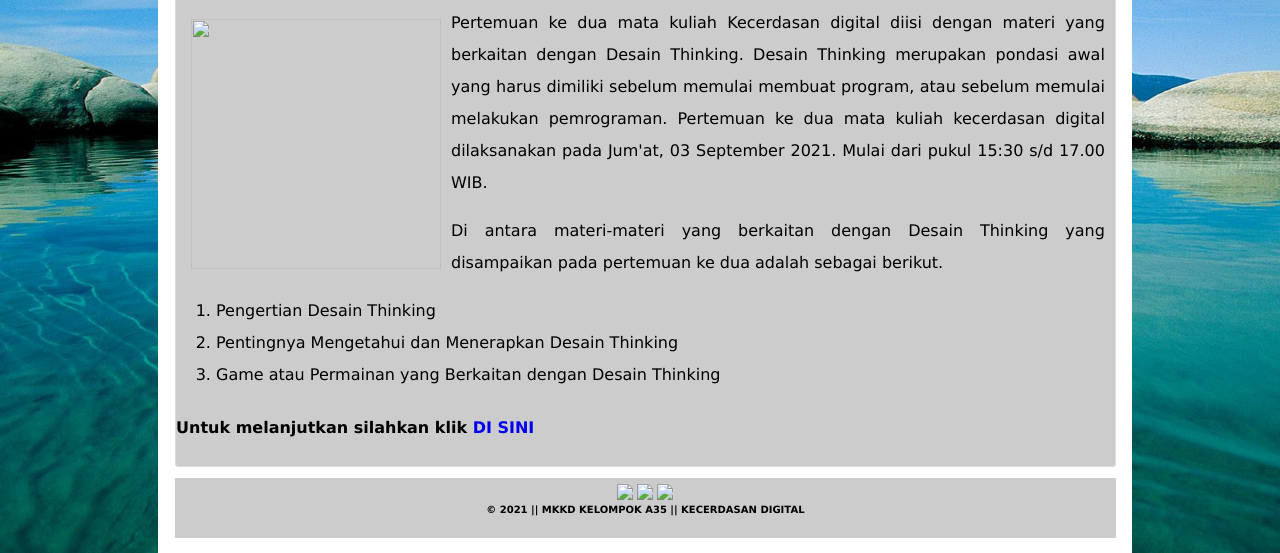
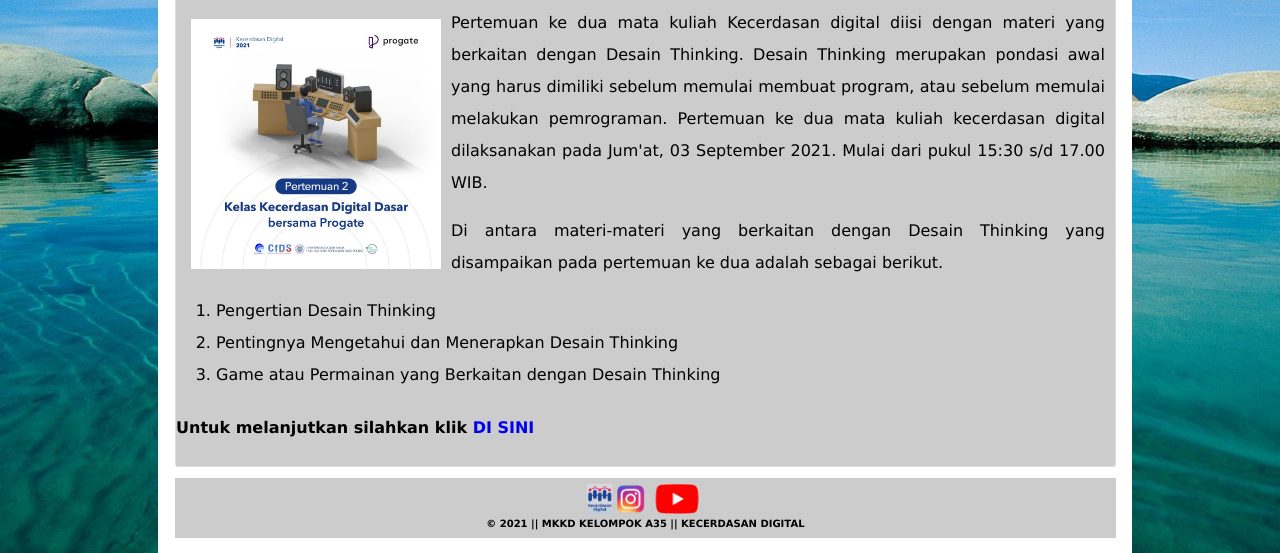
Before and after one commit to GitHubmkkda35/kelompoka35.github.io, a plain HTML site: page PERTEMUAN 2.html in a window 1280 px wide. Shown: the part 253-806 px from the top of the page. Drawn offline with Linux system fonts and the light colour scheme.

Commit message:
Update PERTEMUAN 2.html

```diff
--- a/PERTEMUAN 2.html
+++ b/PERTEMUAN 2.html
@@ -19,7 +19,7 @@
                     <div class="judul">
                         PERTEMUAN 2 </br> DESIGN THINKING PART I
                     </div>
-                    <img src="bg/Pertemuan 2.jpg">
+                    <img src="Pertemuan 2.jpg">
                     <p>Pertemuan ke dua mata kuliah Kecerdasan digital diisi dengan materi yang berkaitan dengan Desain Thinking. Desain Thinking merupakan pondasi awal yang harus dimiliki sebelum memulai membuat program, atau sebelum memulai melakukan pemrograman. Pertemuan ke dua mata kuliah kecerdasan digital dilaksanakan pada Jum'at, 03 September 2021. Mulai dari pukul 15:30 s/d 17.00 WIB.</p>
                     <p>Di antara materi-materi yang berkaitan dengan Desain Thinking yang disampaikan pada pertemuan ke dua adalah sebagai berikut.
                     <ol>
@@ -37,9 +37,9 @@
 
 <div class="footer2">
 	<div class="gambar" align="center">
-<a href="https://kecerdasandigital.id/app/"><img src="bg/Cerdig.jpg"></a>
-<a href="https://instagram.com/kecerdasandigital/"><img src="bg/Instagram.png"></a>
-<a href="https://youtube.com/kecerdasandigital.ugm/"><img src="bg/Youtube.png"></a>
+<a href="https://kecerdasandigital.id/app/"><img src="Cerdig.jpg"></a>
+<a href="https://instagram.com/kecerdasandigital/"><img src="Instagram.png"></a>
+<a href="https://youtube.com/kecerdasandigital.ugm/"><img src="Youtube.png"></a>
 	</div>
 	<div class="cr" align="center">
 &copy; <script>document.write(new Date().getFullYear())</script> || MKKD KELOMPOK A35 || KECERDASAN DIGITAL
```
